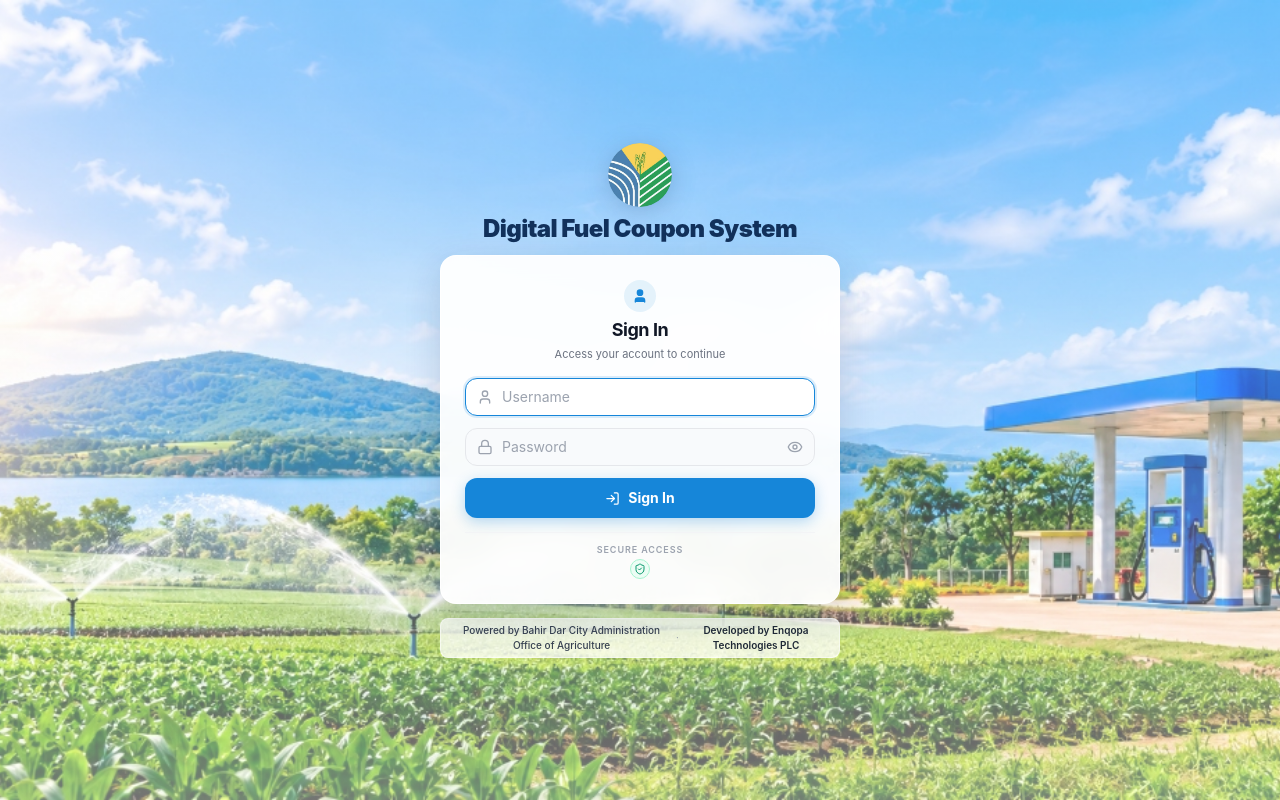
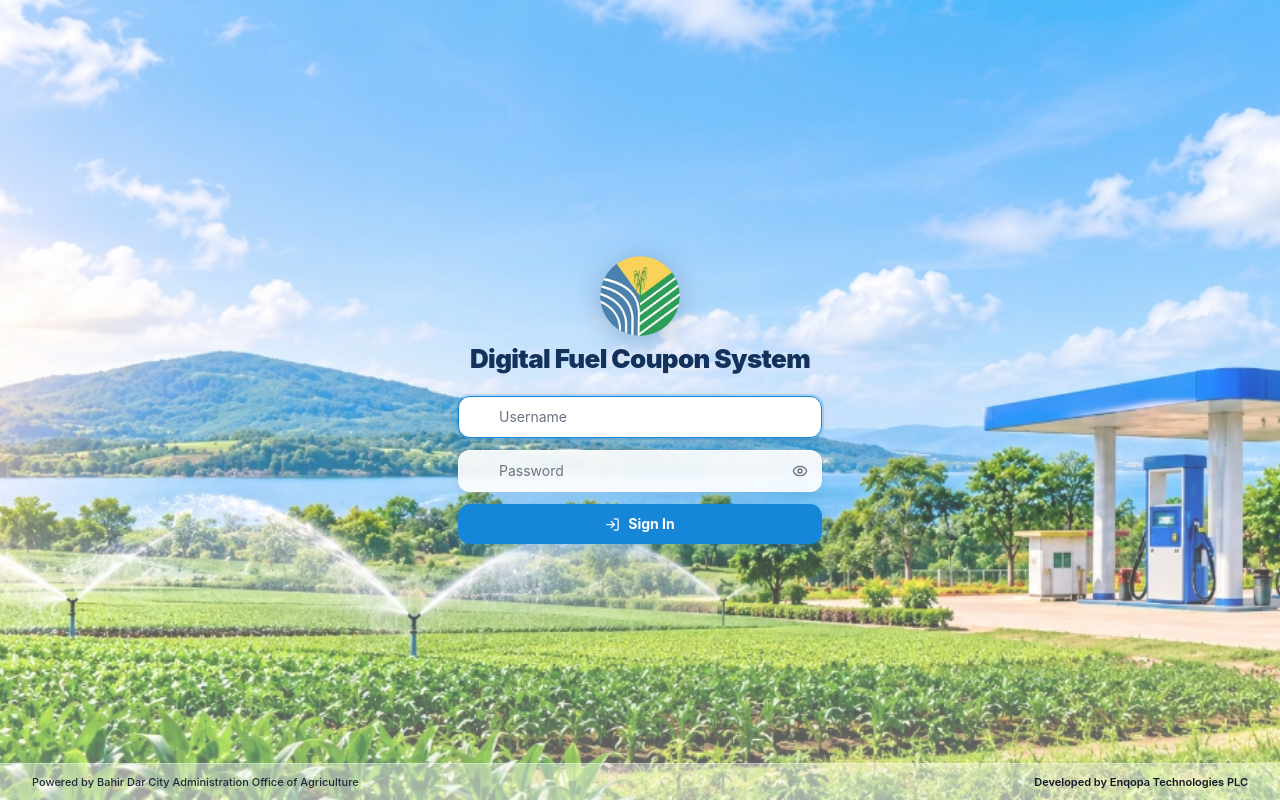
Before and after one commit to Lealem-star/IRFA, a React (Vite) app in the folder client/: page / in a window 1280 px wide. Built offline with nearby package versions, Linux system fonts and the light colour scheme.

Commit message:
feat: make login card transparent and position credits at bottom left and right ends

```diff
--- a/client/src/pages/LoginPage.tsx
+++ b/client/src/pages/LoginPage.tsx
@@ -39,18 +39,18 @@ export const LoginPage: React.FC = () => {
 
   return (
     <div
-      className="min-h-screen h-screen w-full relative flex flex-col justify-center items-center py-3 px-4 bg-cover bg-center bg-no-repeat selection:bg-blue-100 selection:text-blue-900 overflow-hidden"
+      className="min-h-screen h-screen w-full relative flex flex-col justify-center items-center py-4 px-4 bg-cover bg-center bg-no-repeat selection:bg-blue-100 selection:text-blue-900 overflow-hidden"
       style={{ backgroundImage: "url('/branding/login-bg.jpg')" }}
     >
       {/* Subtle translucent overlay for perfect contrast while keeping the landscape vivid */}
-      <div className="absolute inset-0 bg-gradient-to-b from-white/35 via-white/20 to-white/45 pointer-events-none" />
+      <div className="absolute inset-0 bg-gradient-to-b from-white/30 via-white/15 to-white/40 pointer-events-none" />
 
       {/* Main Centered Column */}
-      <div className="w-full max-w-[400px] my-auto relative z-10 flex flex-col items-center">
+      <div className="w-full max-w-[360px] sm:max-w-[380px] my-auto relative z-10 flex flex-col items-center">
         {/* ================= Institutional Branding Header (Logo & Single-Line Title) ================= */}
-        <div className="text-center mb-2.5 flex flex-col items-center">
-          {/* 1. Real SVG Logo Emblem - Compact */}
-          <div className="w-14 h-14 sm:w-16 sm:h-16 mb-1.5 drop-shadow-[0_4px_12px_rgba(18,49,91,0.2)] transition-transform hover:scale-105 duration-300">
+        <div className="text-center mb-6 flex flex-col items-center">
+          {/* 1. Real SVG Logo Emblem */}
+          <div className="w-16 h-16 sm:w-20 sm:h-20 mb-2.5 drop-shadow-[0_4px_14px_rgba(18,49,91,0.25)] transition-transform hover:scale-105 duration-300">
             <img
               src="/branding/irfa-mark.svg"
               alt="Digital Fuel Coupon System Emblem"
@@ -61,27 +61,19 @@ export const LoginPage: React.FC = () => {
             />
           </div>
 
-          {/* 2. Digital Fuel Coupon System Title - Guaranteed Single Line */}
-          <h1 className="text-xl sm:text-2xl font-black text-[#12315B] tracking-tight leading-tight text-center drop-shadow-xs whitespace-nowrap">
+          {/* 2. Digital Fuel Coupon System Title - Single Line */}
+          <h1 className="text-2xl sm:text-[26px] font-black text-[#12315B] tracking-tight leading-none text-center drop-shadow-xs whitespace-nowrap">
             Digital Fuel Coupon System
           </h1>
         </div>
 
-        {/* ================= Single Compact White Login Card ================= */}
-        <div className="w-full bg-white/95 backdrop-blur-md border border-white/90 rounded-2xl shadow-[0_12px_36px_rgba(16,40,75,0.16)] p-5 sm:p-6">
-          <div className="text-center mb-4">
-            <div className="inline-flex items-center justify-center w-8 h-8 rounded-full bg-[#1686D9]/10 text-[#1686D9] mb-1 shadow-xs">
-              <User size={16} className="fill-[#1686D9]" />
-            </div>
-            <h3 className="text-base sm:text-lg font-bold text-gray-900 tracking-tight">Sign In</h3>
-            <p className="text-[11px] text-gray-500 mt-0.5">Access your account to continue</p>
-          </div>
-
+        {/* ================= Transparent Login Form Container ================= */}
+        <div className="w-full px-2">
           {/* Error Alert */}
           {error && (
             <div
               role="alert"
-              className="mb-3.5 p-2.5 bg-red-50 border border-red-200 rounded-xl text-red-700 text-xs flex items-start gap-2 shadow-xs"
+              className="mb-3.5 p-2.5 bg-red-50/95 backdrop-blur-xs border border-red-200 rounded-xl text-red-700 text-xs flex items-start gap-2 shadow-sm"
             >
               <AlertCircle size={14} className="text-red-600 shrink-0 mt-0.5" />
               <span className="leading-tight font-medium">{error}</span>
@@ -99,7 +91,7 @@ export const LoginPage: React.FC = () => {
                 Username
               </label>
               <div className="relative">
-                <div className="absolute inset-y-0 left-0 pl-3 flex items-center pointer-events-none text-gray-400">
+                <div className="absolute inset-y-0 left-0 pl-3.5 flex items-center pointer-events-none text-gray-500">
                   <User size={16} />
                 </div>
                 <input
@@ -112,7 +104,7 @@ export const LoginPage: React.FC = () => {
                   onChange={(e) => setUsername(e.target.value)}
                   placeholder="Username"
                   disabled={loading}
-                  className="w-full pl-9 pr-3 py-2 bg-[#f8fafc] border border-gray-200 rounded-xl text-xs sm:text-sm text-gray-900 placeholder:text-gray-400 focus:outline-none focus:border-[#1686D9] focus:bg-white focus:ring-2 focus:ring-[#1686D9]/15 transition-all shadow-xs"
+                  className="w-full pl-10 pr-3.5 py-2.5 bg-white/90 hover:bg-white focus:bg-white backdrop-blur-sm border border-white/80 focus:border-[#1686D9] rounded-xl text-xs sm:text-sm text-gray-900 placeholder:text-gray-500 focus:outline-none focus:ring-2 focus:ring-[#1686D9]/20 transition-all shadow-[0_2px_10px_rgba(0,0,0,0.06)]"
                 />
               </div>
             </div>
@@ -126,7 +118,7 @@ export const LoginPage: React.FC = () => {
                 Password
               </label>
               <div className="relative">
-                <div className="absolute inset-y-0 left-0 pl-3 flex items-center pointer-events-none text-gray-400">
+                <div className="absolute inset-y-0 left-0 pl-3.5 flex items-center pointer-events-none text-gray-500">
                   <Lock size={16} />
                 </div>
                 <input
@@ -138,14 +130,14 @@ export const LoginPage: React.FC = () => {
                   onChange={(e) => setPassword(e.target.value)}
                   placeholder="Password"
                   disabled={loading}
-                  className="w-full pl-9 pr-9 py-2 bg-[#f8fafc] border border-gray-200 rounded-xl text-xs sm:text-sm text-gray-900 placeholder:text-gray-400 focus:outline-none focus:border-[#1686D9] focus:bg-white focus:ring-2 focus:ring-[#1686D9]/15 transition-all shadow-xs"
+                  className="w-full pl-10 pr-10 py-2.5 bg-white/90 hover:bg-white focus:bg-white backdrop-blur-sm border border-white/80 focus:border-[#1686D9] rounded-xl text-xs sm:text-sm text-gray-900 placeholder:text-gray-500 focus:outline-none focus:ring-2 focus:ring-[#1686D9]/20 transition-all shadow-[0_2px_10px_rgba(0,0,0,0.06)]"
                 />
                 <button
                   type="button"
                   tabIndex={-1}
                   onClick={() => setShowPassword(!showPassword)}
                   aria-label={showPassword ? 'Hide password' : 'Show password'}
-                  className="absolute inset-y-0 right-0 pr-3 flex items-center text-gray-400 hover:text-gray-600 transition-colors"
+                  className="absolute inset-y-0 right-0 pr-3.5 flex items-center text-gray-500 hover:text-gray-800 transition-colors"
                 >
                   {showPassword ? <EyeOff size={16} /> : <Eye size={16} />}
                 </button>
@@ -156,7 +148,7 @@ export const LoginPage: React.FC = () => {
             <button
               type="submit"
               disabled={loading}
-              className="w-full mt-1 py-2.5 px-4 bg-[#1686D9] hover:bg-[#1173bd] active:bg-[#0d5ca8] text-white rounded-xl text-xs sm:text-sm font-bold transition-all shadow-[0_4px_14px_rgba(22,134,217,0.3)] hover:shadow-[0_6px_18px_rgba(22,134,217,0.4)] disabled:opacity-50 disabled:cursor-not-allowed flex items-center justify-center gap-2 cursor-pointer"
+              className="w-full mt-2 py-2.5 px-4 bg-[#1686D9] hover:bg-[#1173bd] active:bg-[#0d5ca8] text-white rounded-xl text-xs sm:text-sm font-bold transition-all shadow-[0_4px_16px_rgba(22,134,217,0.35)] hover:shadow-[0_6px_20px_rgba(22,134,217,0.45)] disabled:opacity-50 disabled:cursor-not-allowed flex items-center justify-center gap-2 cursor-pointer"
             >
               {loading ? (
                 <>
@@ -171,27 +163,18 @@ export const LoginPage: React.FC = () => {
               )}
             </button>
           </form>
+        </div>
+      </div>
 
-          {/* Secure Access Indicator */}
-          <div className="mt-3.5 pt-2.5 border-t border-gray-100 flex flex-col items-center justify-center gap-0.5">
-            <span className="text-[9px] font-semibold text-gray-400 uppercase tracking-widest">
-              Secure Access
-            </span>
-            <div className="w-5 h-5 rounded-full bg-emerald-50 text-emerald-600 border border-emerald-200 grid place-items-center shadow-xs">
-              <ShieldCheck size={12} />
-            </div>
-          </div>
+      {/* ================= Bottom End Credits (Left & Right Ends) ================= */}
+      <footer className="absolute bottom-0 inset-x-0 w-full px-5 sm:px-8 py-2.5 flex flex-col sm:flex-row items-center justify-between gap-1 text-[11px] font-medium text-gray-800 bg-white/40 backdrop-blur-xs select-text border-t border-white/30 z-20">
+        <div className="drop-shadow-2xs">
+          Powered by Bahir Dar City Administration Office of Agriculture
         </div>
-
-        {/* ================= Compact Footer Credits ================= */}
-        <footer className="w-full text-center mt-3 select-text">
-          <div className="inline-flex items-center justify-center gap-1.5 text-[10px] text-gray-700 bg-white/75 backdrop-blur-xs px-3 py-1 rounded-lg shadow-xs border border-white/50">
-            <span className="font-medium">Powered by Bahir Dar City Administration Office of Agriculture</span>
-            <span className="text-gray-400">·</span>
-            <span className="font-semibold text-gray-800">Developed by Enqopa Technologies PLC</span>
-          </div>
-        </footer>
-      </div>
+        <div className="drop-shadow-2xs font-semibold text-gray-900">
+          Developed by Enqopa Technologies PLC
+        </div>
+      </footer>
     </div>
   );
 };
```
Also changed, not shown: client/public/branding/login-preview.png.
